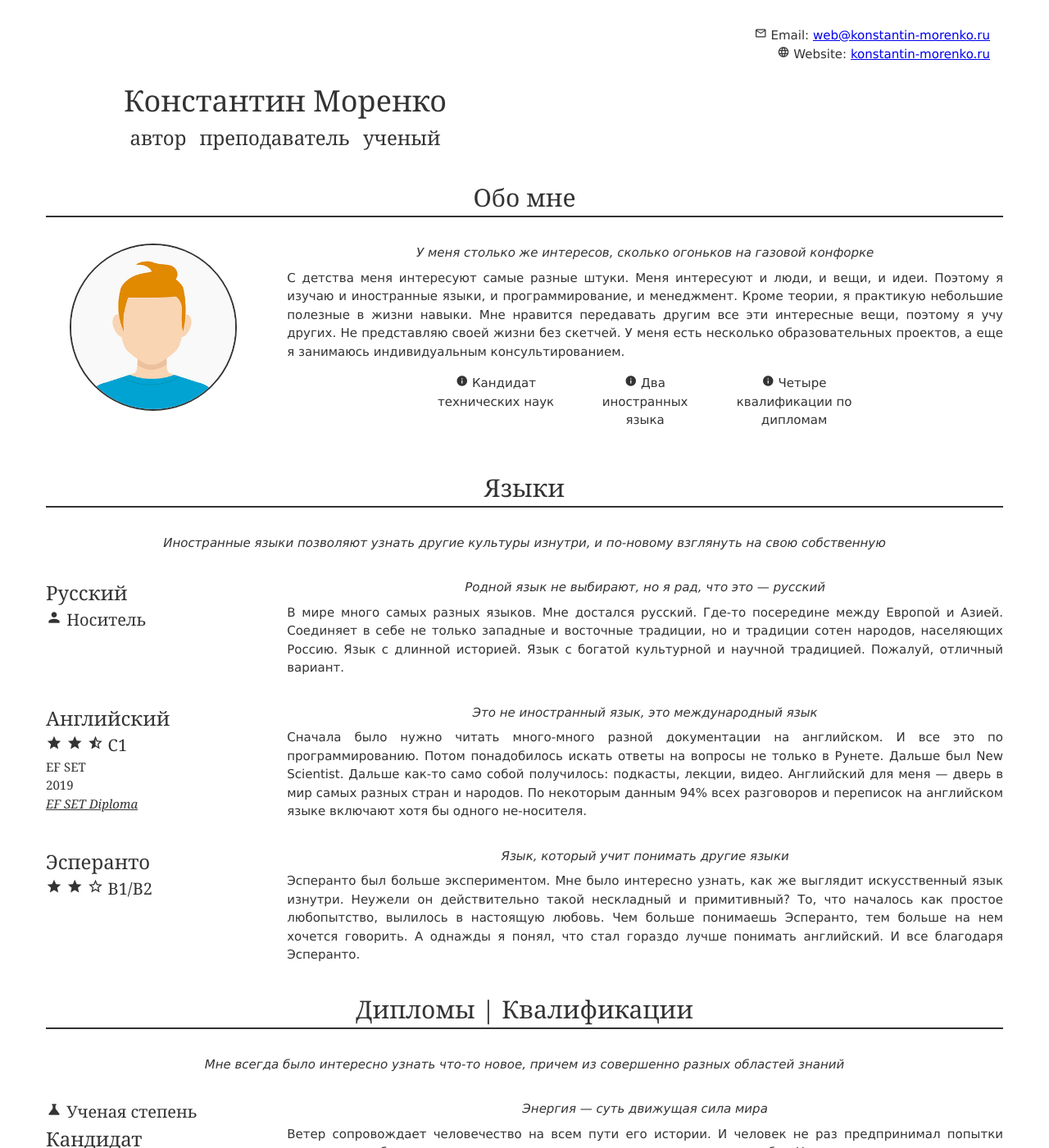
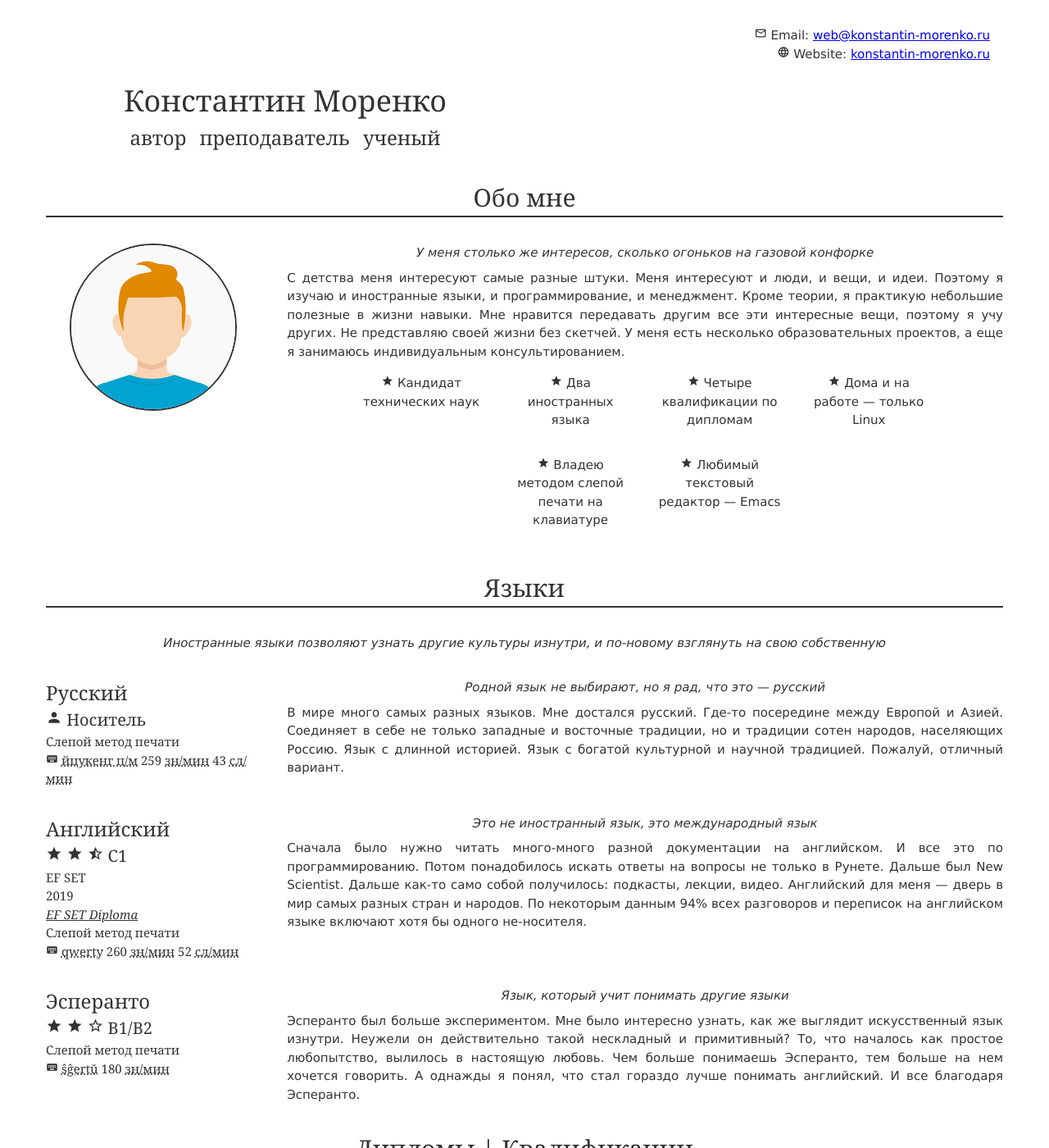
Before and after one commit to konstantin-morenko/jresume, a Jekyll site: the page built from index.md, in a window 1280 px wide and 1400 px high. Shown: the whole window at 82% size. Built offline with Jekyll 4.4.1, drawn with Linux system fonts in a browser that asks for light colours.

Commit message:
Touch typing

```diff
--- a/_data/about.yml
+++ b/_data/about.yml
@@ -15,3 +15,6 @@ traits:
 - Кандидат технических наук
 - Два иностранных языка
 - Четыре квалификации по дипломам
+- Дома и на работе — только Linux
+- Владею методом слепой печати на клавиатуре
+- Любимый текстовый редактор — Emacs
--- a/_data/languages.yml
+++ b/_data/languages.yml
@@ -4,8 +4,13 @@ description: |
   Иностранные языки позволяют узнать другие культуры изнутри, и
   по-новому взглянуть на свою собственную
 cards:
+
 - name: Русский
   level: Носитель
+  touch_typing:
+  - name: йцукенг п/м
+    kpm: 259
+    wpm: 43
   quote: Родной язык не выбирают, но я рад, что это — русский
   description: |
 
@@ -23,6 +28,10 @@ cards:
   link:
     name: EF SET Diploma
     url: https://www.efset.org/cert/MiRbnh
+  touch_typing:
+  - name: qwerty
+    kpm: 260
+    wpm: 52
   quote: Это не иностранный язык, это международный язык
   description: |
 
@@ -36,6 +45,9 @@ cards:
 
 - name: Эсперанто
   level: B1/B2
+  touch_typing:
+  - name: ŝĝertŭ
+    kpm: 180
   quote: Язык, который учит понимать другие языки
   description: |
 
--- a/_includes/about.html
+++ b/_includes/about.html
@@ -13,7 +13,7 @@
       <div class="traits" id="traits">
 	{% for tr in about.traits %}
 	<div class="trait">
-	  <span class="material-icons">info</span>
+	  <span class="material-icons">grade</span>
 	  {{ tr }}
 	</div>
 	{% endfor %}
--- a/_includes/languages.html
+++ b/_includes/languages.html
@@ -55,6 +55,21 @@
       {% if lang.link %}
       <div class="link"><a href="{{ lang.link.url }}">{{ lang.link.name }}</a></div>
       {% endif %}
+      {% if lang.touch_typing %}
+      <div>
+	Слепой метод печати<br>
+        {% for layout in lang.touch_typing %}
+	<span class="material-icons">keyboard</span> <abbr title="Вариант (раскладка)">{{ layout.name }}</abbr>
+	{% if layout.kpm %}
+	{{ layout.kpm }}&nbsp;<abbr title="Знаков (символов) в минуту">зн/мин</abbr>
+	{% endif %}
+	{% if layout.wpm %}
+	{{ layout.wpm }}&nbsp;<abbr title="Слов в минуту">сл/мин</abbr>
+	{% endif %}
+	<br>
+        {% endfor %}
+      </div>
+      {% endif %}
     </div>
     <div class="rightside">
       <div class="quote">{{ lang.quote }}</div>
```
